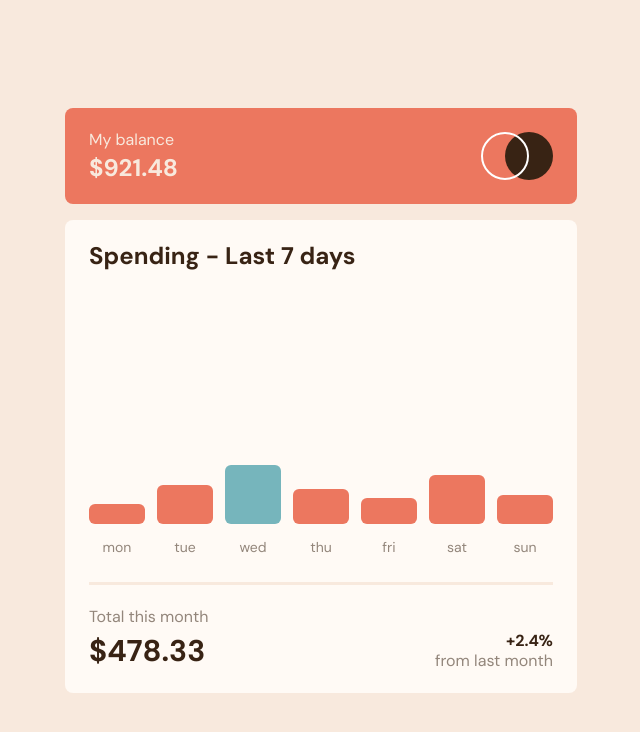
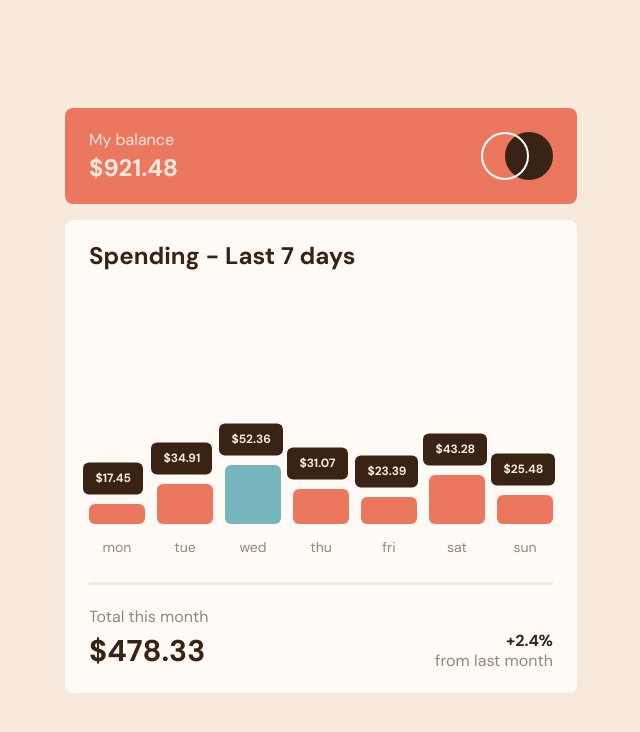
Before and after one commit to Maikolrm/react-expenses-chart, a React (Vite) app: page / in a window 1280 px wide. Shown: the top 732 px of the page, without its empty margins (319-959 px from the left). Built offline with nearby package versions, Linux system fonts and the light colour scheme.

Commit message:
Components - Chart - adding chart bar price hint

```diff
--- a/src/components/Chart.jsx
+++ b/src/components/Chart.jsx
@@ -7,8 +7,10 @@ import AppState from "../AppState"
 function ChartBar(props) {
   return (
     <div className="flex-1">
-      <div className="h-64 rotate-180">
-        <div style={{ height: `${(props.expense.amount / props.total) * 100}%` }} className={`rounded-md ${props.unique ? "bg-cyan" : "bg-soft-red"}`}></div>
+      <div className="flex h-64 flex-col justify-end">
+        <div style={{ height: `${(props.expense.amount / props.total) * 100}%` }} className={`relative rounded-md ${props.unique ? "bg-cyan" : "bg-soft-red"}`}>
+          <div className="absolute top-0 -left-[10%] -translate-y-[130%] w-auto px-3 py-2 bg-dark-brown rounded-md font-bold text-xs text-center text-cream">${props.expense.amount}</div>
+        </div>
       </div>
       <p className="mt-4 text-sm text-center text-mid-brown leading-none">{props.expense.day}</p>
     </div>
```
